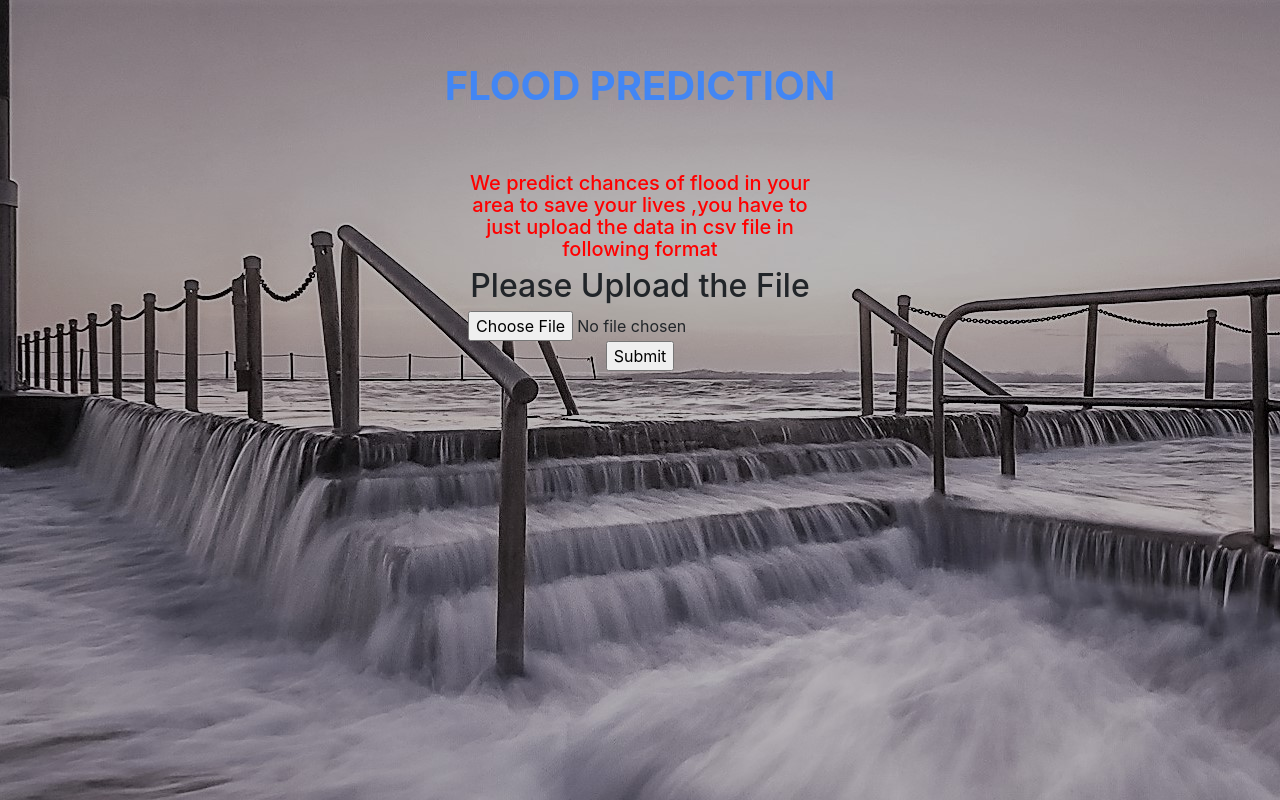
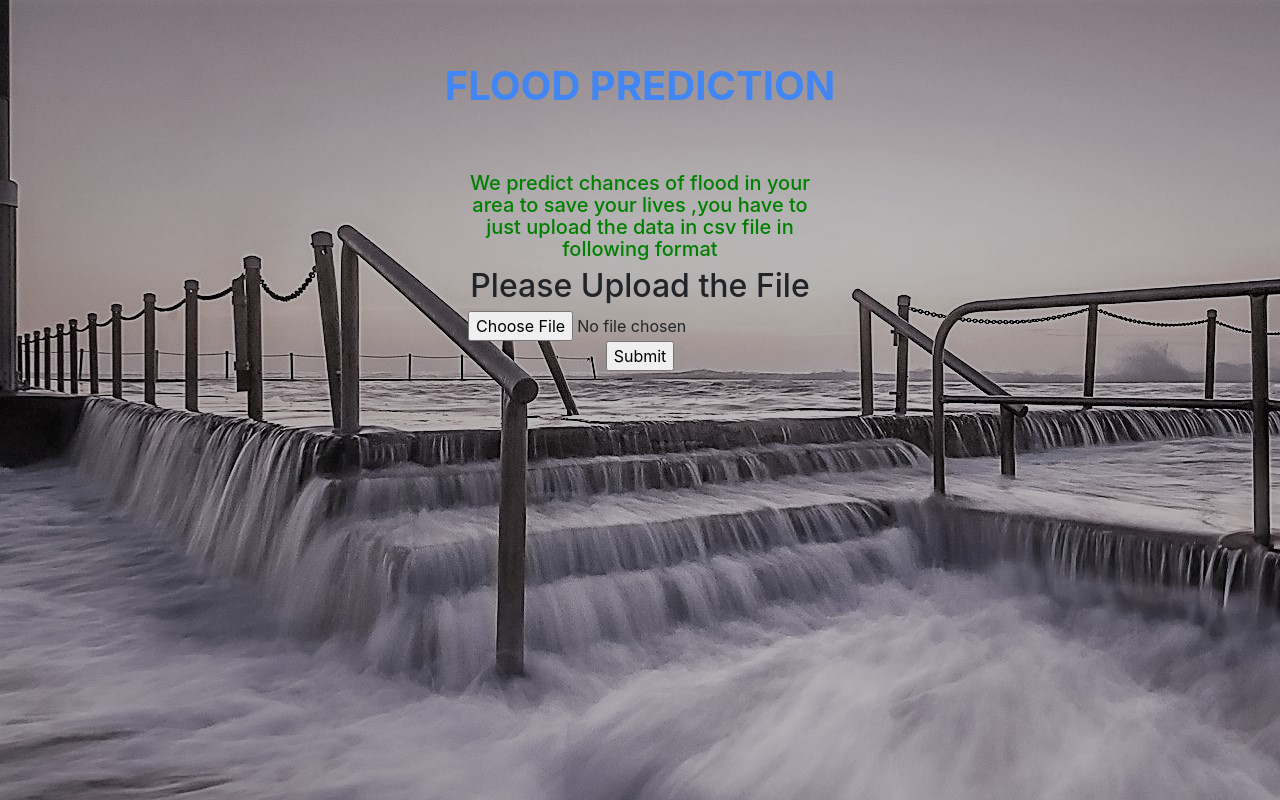
Before and after one commit to yogi9879/Final, a plain HTML site: page templates/frontpage.html in a window 1280 px wide. Drawn offline with nearby package versions, Linux system fonts and the light colour scheme.

Commit message:
Update frontpage.html

```diff
--- a/templates/frontpage.html
+++ b/templates/frontpage.html
@@ -28,8 +28,11 @@
                     <div class="login-panel panel panel-default">
                         <div class="panel-heading">
                             <h5 class="panel-title" >
-                                <font color="red">We predict chances of flood in your area to save your lives
-                            ,you have to just upload the data in csv file in following format </font>
+                                <font color="green">We predict chances of flood in your area to save your lives
+                            ,you have to just upload the data in csv file in following format
+
+
+                                </font>
                             </h5>
                         </div>
                         <div class="panel-body">
```
